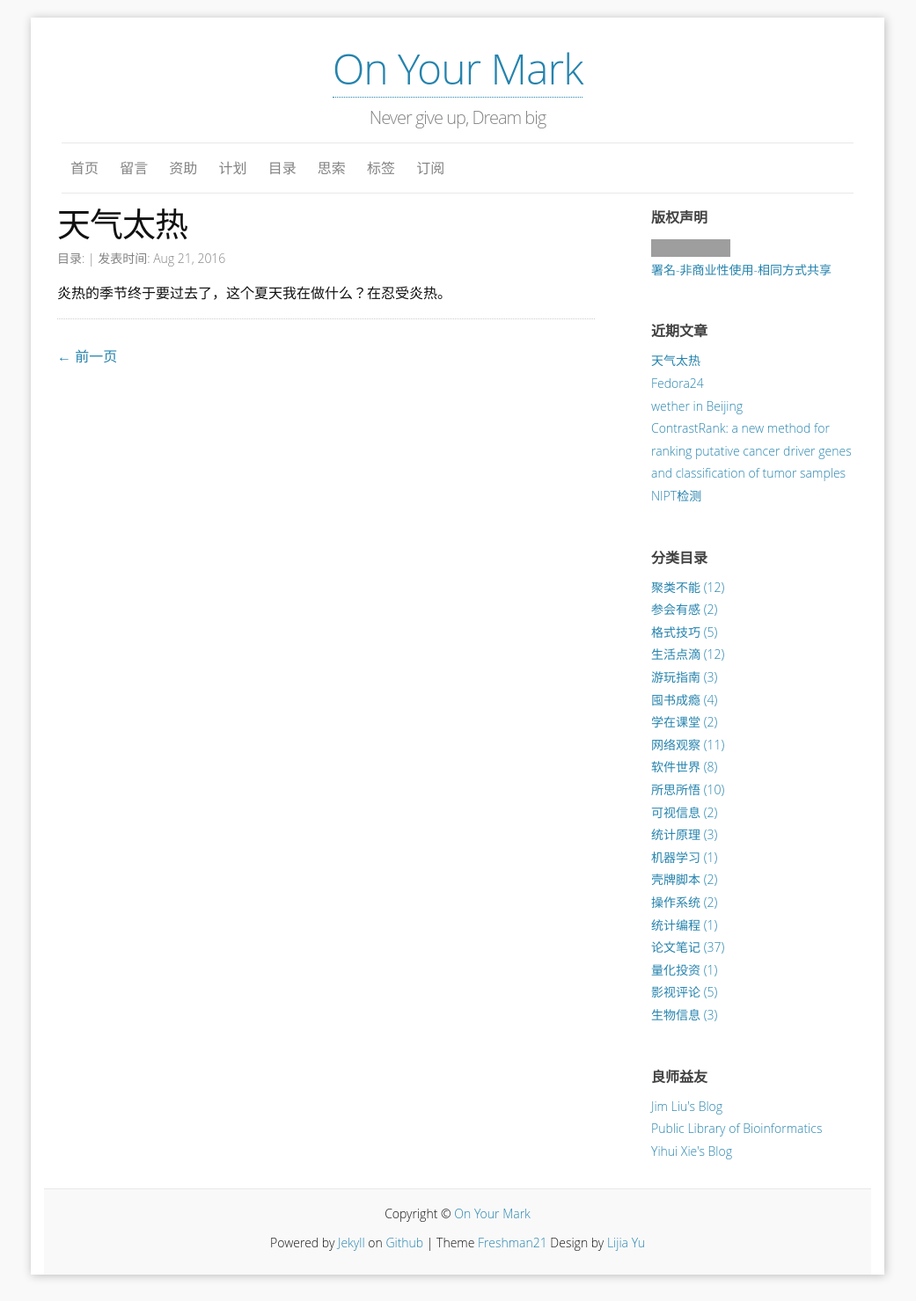
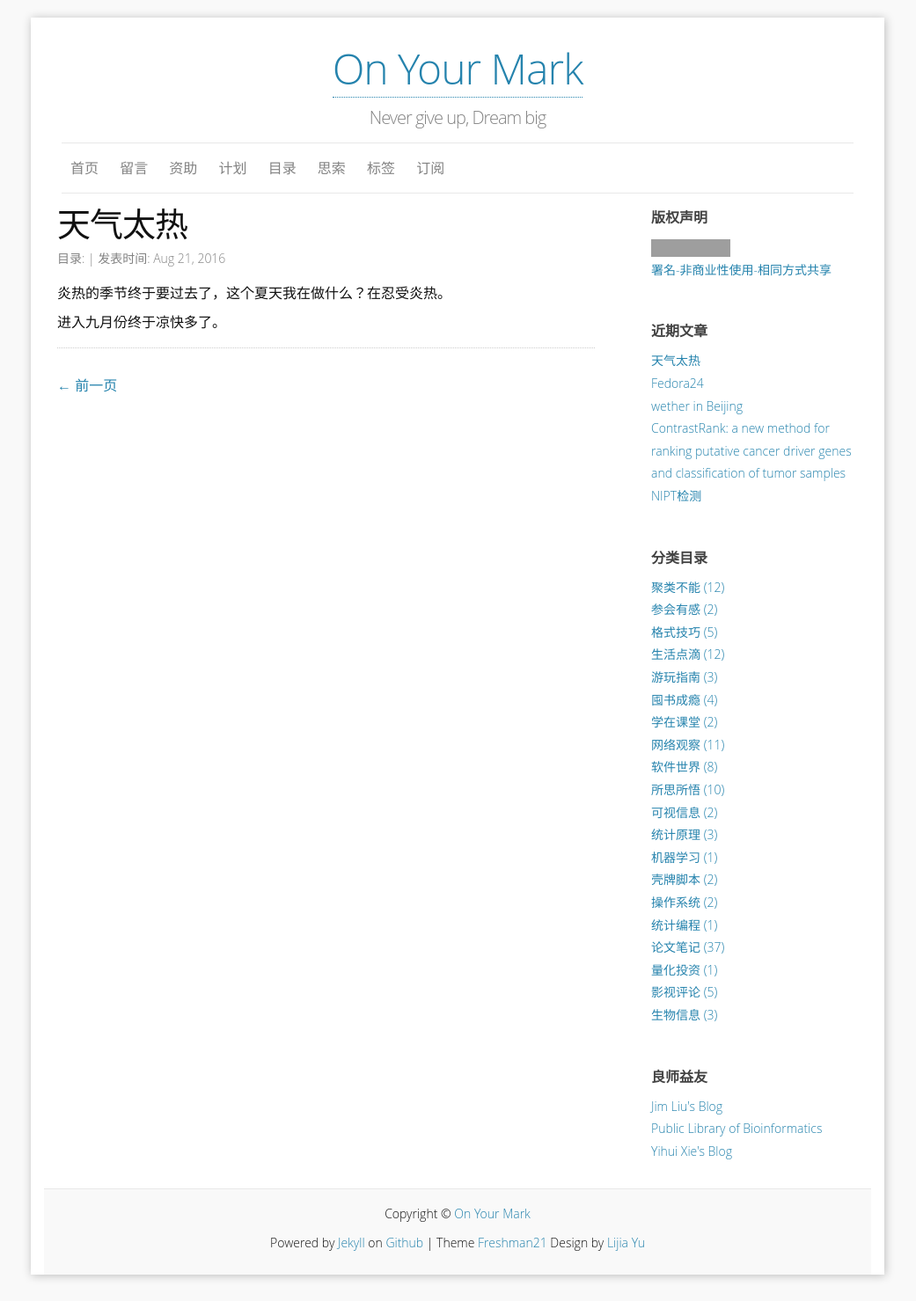
Before and after one commit to yulijia/cn, a Jekyll site: the page built from _posts/2016-08-21-weather.md, in a window 1280 px wide. Shown: the whole page at 88% size, without its empty margins (120-1161 px from the left). Built offline with Jekyll 4.4.1, drawn with Linux system fonts in a browser that asks for light colours; some web fonts are replaced; comment, search, counter and statistics services are not loaded; grey boxes are pictures that could not be loaded.

Commit message:
update(content)

```diff
--- a/_posts/2016-08-21-weather.md
+++ b/_posts/2016-08-21-weather.md
@@ -9,3 +9,5 @@ tags:
 ---
 
 炎热的季节终于要过去了，这个夏天我在做什么？在忍受炎热。
+
+进入九月份终于凉快多了。
```
